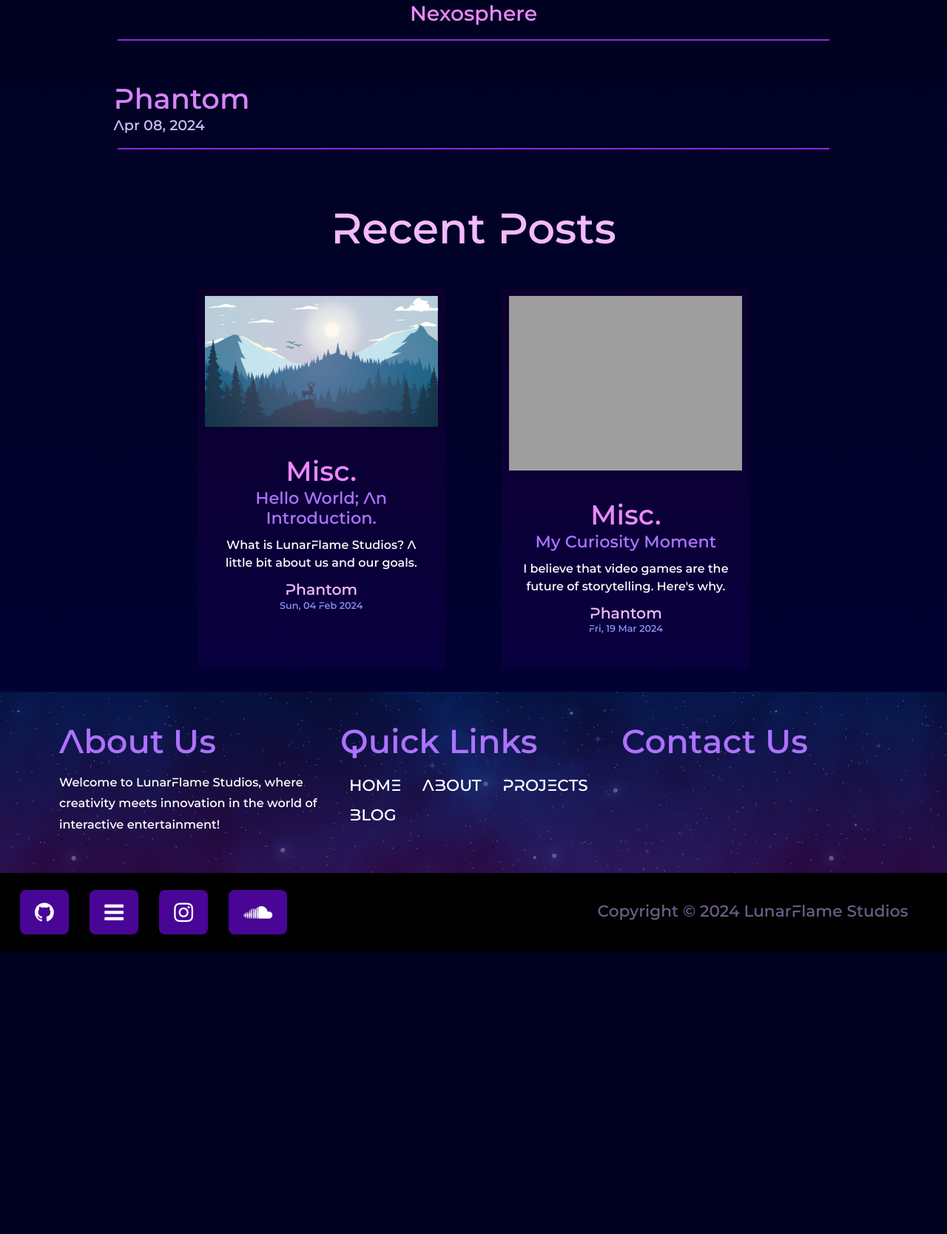
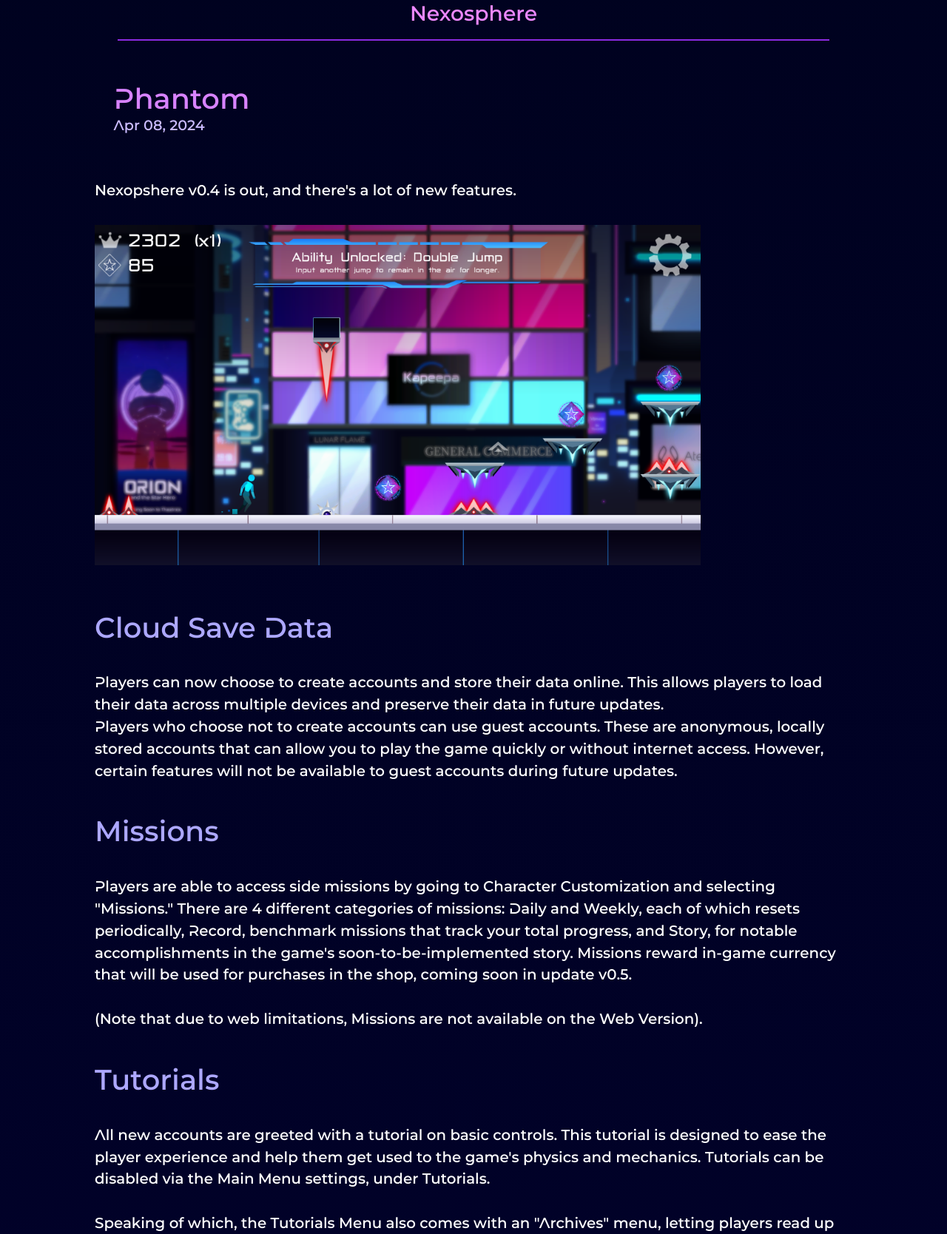
Before and after one commit to Lunarflame-Studios/LunarFlame-Website, a PHP site: page /pages/blog/project-leo-v04.php in a window 1280 px wide. Shown: the part 275-1943 px from the top of the page at 74% size. Before the commit the page ends 1561 px from the top, so only its background shows below. Run offline with PHP 8.4, Linux system fonts and the light colour scheme; grey boxes are pictures that could not be loaded.

Commit message:
Adding new blog post + Updating RSS

```diff
--- a/pages/blog/project-leo-v04.php
+++ b/pages/blog/project-leo-v04.php
@@ -7,21 +7,7 @@
         <link rel="stylesheet" href="../blog.css">
     </head>
     <body>
-       <section class="sub-header">
-            <nav>
-                <a href="../../index.html"><img src="../../images/Lunarflame_Logo.png"></a>
-                <div class="nav-links header" id="navLinks">
-                    <i class="fa fa-times" onclick="hideMenu()"></i>
-                    <ul>
-                        <li><a href="../../index.html">HOME</a></li>
-                        <li><a href="../about.html">ABOUT</a></li>
-                        <li><a href="../projects.html">PROJECTS</a></li>
-                        <li><a href="../blog.html">BLOG</a></li>
-                    </ul>
-                </div>
-                <i class="fa fa-bars" onclick="showMenu()"></i>
-            </nav>
-        </section>
+        <?php require('../partials/sub-header.php')?>
 
         <section class="page-body">
             <div id="overlay"></div>
@@ -36,7 +22,55 @@
                 <h3 id="author">Phantom</h3>
                 <h4 id="date">Apr 08, 2024</h4>
             </div>
+            <div class="blog-pageBody">
+                <p id="description">Nexopshere v0.4 is out, and there's a lot of new features.</p>
+                <br><br>
+                <img class="page-image gallery-img" id="image" src="/images/Nexo_SS_5.png" alt="">
+                <br><br>
+                <div>
+                    <h2 id="subheader">Cloud Save Data</h2>
+                    <p class="margin-top">Players can now choose to create accounts and store their data online. This allows players to load their data across multiple devices and preserve their data in future updates.
+                        <br>Players who choose not to create accounts can use guest accounts. These are anonymous, locally stored accounts that can allow you to play the game quickly or without internet access. However, certain features will not be available to guest accounts during future updates.</p>
+                </div>
 
+                <div>
+                    <h2 id="subheader">Missions</h2>
+                    <p class="margin-top">Players are able to access side missions by going to Character Customization and selecting "Missions." There are 4 different categories of missions: Daily and Weekly, each of which resets periodically, Record, benchmark missions that track your total progress, and Story, for notable accomplishments in the game's soon-to-be-implemented story. Missions reward in-game currency that will be used for purchases in the shop, coming soon in update v0.5.<br>
+                        <br>(Note that due to web limitations, Missions are not available on the Web Version).
+                    </p>
+                </div>
+
+                <div>
+                    <h2 id="subheader">Tutorials</h2>
+                    <p class="margin-top">All new accounts are greeted with a tutorial on basic controls. This tutorial is designed to ease the player experience and help them get used to the game's physics and mechanics. Tutorials can be disabled via the Main Menu settings, under Tutorials.<br>
+                        <br>Speaking of which, the Tutorials Menu also comes with an "Archives" menu, letting players read up on important or interesting information about the game. From Controls, to Currency, to Story Synopsis, there is a lot included. <br>
+                        <br>(Note that due to web limitations, Archives are not available on the Web Version).</p>
+                </div>
+
+                <div>
+                    <h2 id="nether">Nether</h2>
+                    <p class="margin-top">Nether is a creature from between worlds that devours space-time and turns its surroundings into a corrosive, uninhabitable hellscape. Nether will stop at nothing until it has nothing left to consume. It must be completely destroyed in order to save the galaxy.<br>
+                        <br>Nether Spawns are a primitive form of Nether that appear occasionally in worlds under its influence. They are normally invisible to the human eye, but can be seen when in close contact, or with the help of special contact lenses made by EDEN. Nether spawns can be destroyed through player interaction, and reward Nether Cores upon being slain. Nether Cores are a valuable currency in the galaxy that can be used for premium goods.</p>
+                    <style>
+                        #nether {
+                            color: #800000;
+                            font-size: 3vw;
+                        }
+                    </style>
+                </div>
+
+                <div>
+                    <h2 id="subheader">Visual Changes</h2>
+                    <p class="margin-top">Horizon has been revamped with a ton of new artwork and visual adjustments. New animations were also added to several menus, including the Main Menu and In-game menus.</p>
+                </div>
+
+                <div>
+                    <h2 id="subheader">Bug Fixes and Physics Changes</h2>
+                    <p class="margin-top">Various QoL fixes and changes were made to optimize the visual, musical, and gameplay experience, such as jump buffering, platform adjustments, and gravity adjustments. We alwyas try to adapt to player feedback.</p>
+                </div>
+            </div>
+
+            <br><br>
             <hr>
             <?php require('../partials/recent-posts.php')?>
         </section>
--- a/pages/partials/recent-posts.php
+++ b/pages/partials/recent-posts.php
@@ -1,6 +1,6 @@
 <h1>Recent Posts</h1>
 <div class="recent-body">
-    <div class="recent-box" id="recent-box-1">
+    <div class="recent-box">
                 <a id="link" href="">
                     <div class="recent-img-container">
                         <img id="image" class="blog-img" src="/images/LunarFlame-Logo-Simplified.png" alt="blog img">
@@ -19,7 +19,26 @@
                 </a>
             </div>
 
-            <div class="recent-box" id="recent-box-1">
+            <div class="recent-box">
+                <a id="link" href="">
+                    <div class="recent-img-container">
+                        <img id="image" class="blog-img" src="/images/LunarFlame-Logo-Simplified.png" alt="blog img">
+                    </div>
+                    <div class="recent-text">
+                        <h2 id="category">Category</h2>
+                        <h3 id="title">Title</h3>
+                        <p id="description">Description</p>
+                        <div class="blog-author">
+                            <div class="blog-author-text">
+                                <strong id="author">Author</strong>
+                                <span id="pubDate">Jan 1, 2024</span>
+                            </div>
+                        </div>
+                    </div>
+                </a>
+            </div>
+
+            <div class="recent-box">
                 <a id="link" href="">
                     <div class="recent-img-container">
                         <img id="image" class="blog-img" src="/images/LunarFlame-Logo-Simplified.png" alt="blog img">
```
Also changed, not shown: pages/blog.php (+21 -2 lines), rss.xml (+14 -12 lines).
